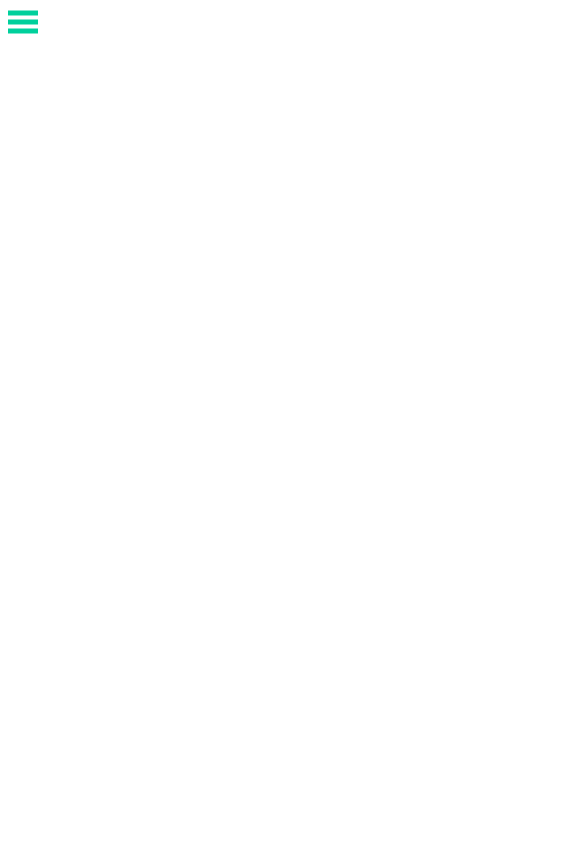
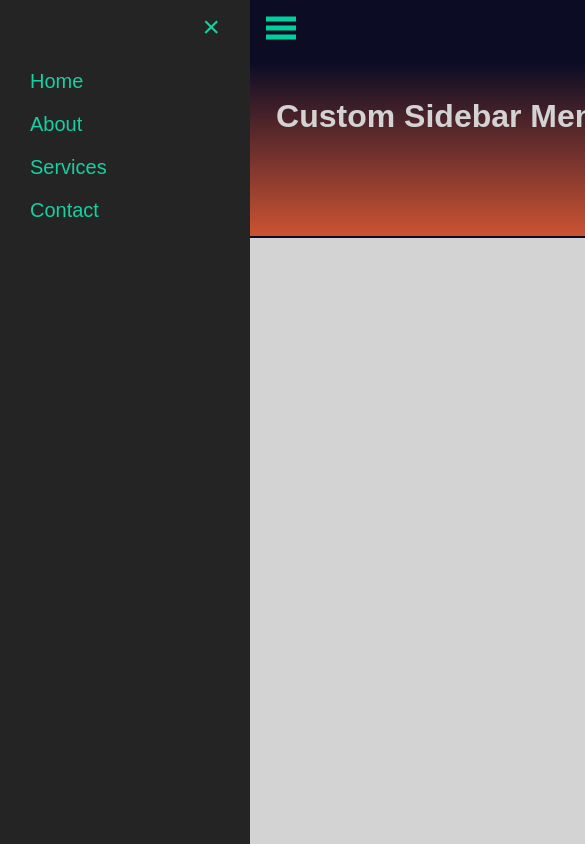
Before and after one commit to mercerbe/Crash-Courses, a plain HTML site: page CustomSidebar/index.html in a window 390 px wide. Both pictures are taken after a click on the link 23 px from the left and 32 px from the top of the page. Shown: the top 844 px of the page, 585 px wide, since content can reach past the window. Drawn offline with Linux system fonts and the light colour scheme.

Commit message:
mvp responsive sidebar menu

```diff
--- a/CustomSidebar/index.html
+++ b/CustomSidebar/index.html
@@ -9,9 +9,19 @@
 </head>
 <body>
   <!-- idea: custom toggle to hide middle stroke and reveal menu options -->
+
+  <div id="side-menu" class="side-nav">
+    <a href="#" class="btn-close" onClick="closeSideMenu()">&times;</a>
+    <a href="#">Home</a>
+    <a href="#">About</a>
+    <a href="#">Services</a>
+    <a href="#">Contact</a>
+  </div>
+
+  <div id="main">
     <nav class="navbar">
       <span class="open-slide">
-      <a href="#">
+        <a href="#" onClick="openSideMenu()">
           <svg width="30" height="30">
             <path d="M0,5 30,5" stroke="#00d09c" stroke-width="5"></path>
             <path d="M0,14 30,14" stroke="#00d09c" stroke-width="5"></path>
@@ -19,7 +29,26 @@
           </svg>
         </a>
       </span>
+
+      <ul class="navbar-nav">
+        <li>
+          <a href="#">Home</a>
+        </li>
+        <li>
+          <a href="#">About</a>
+        </li>
+        <li>
+          <a href="#">Services</a>
+        </li>
+        <li>
+          <a href="#">Contact</a>
+        </li>
+      </ul>
     </nav>
+    <header class="hero">
+      <h1>Custom Sidebar Menu</h1>
+    </header>
+  </div>
 
   <script type="text/javascript" src="index.js"></script>
 </body>
--- a/CustomSidebar/index.js
+++ b/CustomSidebar/index.js
@@ -0,0 +1,9 @@
+function openSideMenu() {
+  document.getElementById('side-menu').style.width = "250px";
+  document.getElementById('main').style.marginLeft = "250px";
+}
+
+function closeSideMenu() {
+  document.getElementById('side-menu').style.width = "0px";
+  document.getElementById('main').style.marginLeft = "0px";
+}
--- a/CustomSidebar/style.css
+++ b/CustomSidebar/style.css
@@ -0,0 +1,101 @@
+* {
+  margin: 0;
+  box-sizing: border-box;
+  padding: 0;
+}
+
+body {
+  font-family: Arial, sans-serif;
+  background-color: lightgrey;
+  overflow: hidden;
+}
+
+.navbar {
+  background-color: #0c0c25;
+  color: lightgrey;
+  overflow: hidden;
+  height: 63px;
+  padding: 0 0 0 0;
+}
+
+.navbar a {
+  float: left;
+  display: block;
+  color: lightgrey;
+  text-align: center;
+  padding: 14px 16px;
+  text-decoration: none;
+  font-size: 18px;
+}
+
+.navbar a:hover {
+  background-color: #ddd;
+  color: black;
+}
+
+.navbar ul {
+  margin: 8px 0 0 0;
+  list-style: none;
+}
+
+.side-nav {
+  height: 100%;
+  width: 0;
+  position: fixed;
+  z-index: 1;
+  top: 0;
+  left: 0;
+  background-color: #111;
+  opacity: 0.9;
+  overflow-x: hidden;
+  padding-top: 60px;
+  transition: 0.7s;
+}
+
+.side-nav a {
+  padding: 10px 10px 10px 30px;
+  text-decoration: none;
+  font-size: 20px;
+  color: #00d09c;
+  display: block;
+  transition: 0.3s;
+}
+
+.side-nav a:hover {
+  color: #fff;
+}
+
+.side-nav .btn-close {
+  position: absolute;
+  top: 0;
+  right: 20px;
+  font-size: 30px;
+  margin-left: 50px;
+}
+
+#main {
+  transition: 0.7s;
+  width: 100%;
+}
+
+.hero {
+  background: #23074d;  /* fallback for old browsers */
+  background: -webkit-linear-gradient(to bottom, #0c0c25, #cc5333);  /* Chrome 10-25, Safari 5.1-6 */
+  background: linear-gradient(to bottom, #0c0c25, #cc5333); /* W3C, IE 10+/ Edge, Firefox 16+, Chrome 26+, Opera 12+, Safari 7+ */
+  height: 175px;
+  text-align: center;
+  color: lightgrey;
+  border-bottom: 2px solid #0c0c25;
+}
+
+.hero h1 {
+  padding-top: 35px;
+}
+
+/* queries */
+
+@media (max-width: 568px) {
+  .navbar-nav{
+    display: none;
+  }
+}
```
Also changed, not shown: README.md, images/Sidebar.png (added). Lines whose indentation alone changed are shown as unchanged.
